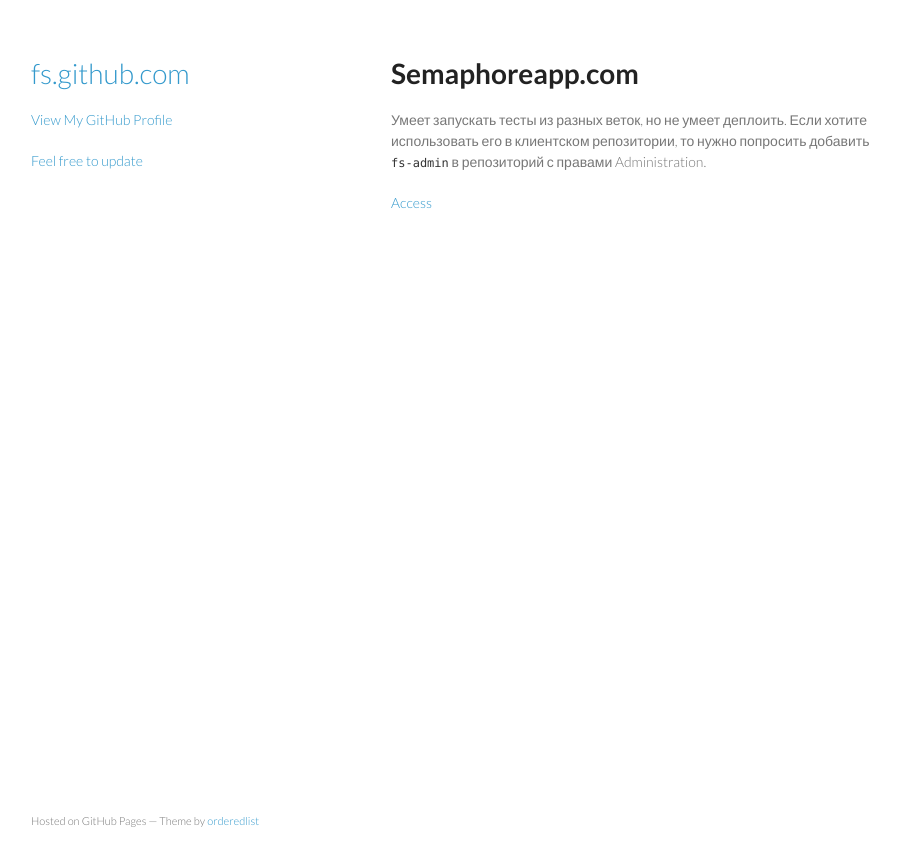
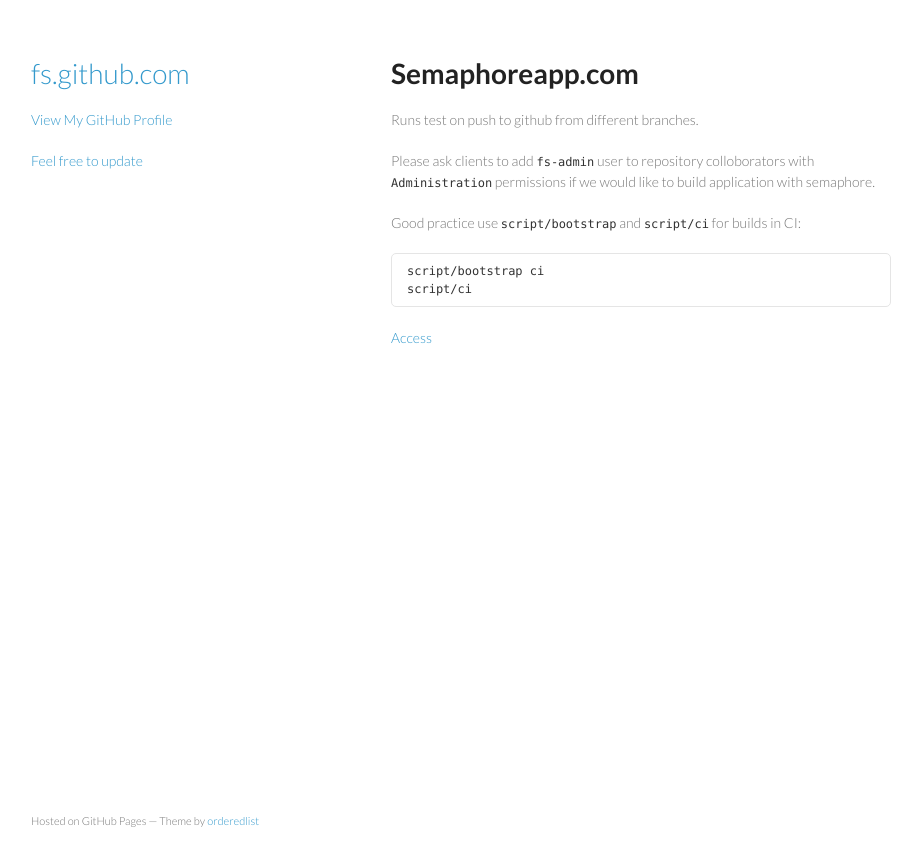
Before and after one commit to mike-burns/fs.github.com, a Jekyll site: the page built from ci-semaphoreapp.md, in a window 1280 px wide. Shown: the top 866 px of the page, without its empty margins (179-1101 px from the left). Built offline with Jekyll 4.4.1, drawn with Linux system fonts in a browser that asks for light colours.

Commit message:
Update ci-semaphoreapp.md

```diff
--- a/ci-semaphoreapp.md
+++ b/ci-semaphoreapp.md
@@ -5,8 +5,15 @@ layout: default
 Semaphoreapp.com
 ================
 
-Умеет запускать тесты из разных веток, но не умеет деплоить.
-Если хотите использовать его в клиентском репозитории, то нужно попросить добавить `fs-admin` в репозиторий с
-правами Administration.
+Runs test on push to github from different branches.
+
+Please ask clients to add `fs-admin` user to repository colloborators with `Administration` permissions
+if we would like to build application with semaphore.
+
+Good practice use [`script/bootstrap`](https://github.com/fs/rails3-base/blob/develop/script/bootstrap)
+and [`script/ci`](https://github.com/fs/rails3-base/blob/develop/script/ci) for builds in CI:
+
+    script/bootstrap ci
+    script/ci
 
 [Access](https://flatstack.basecamphq.com/W5010754)
```
